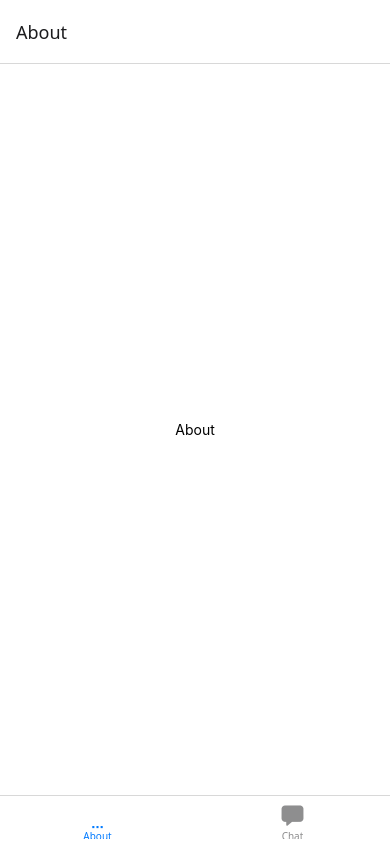
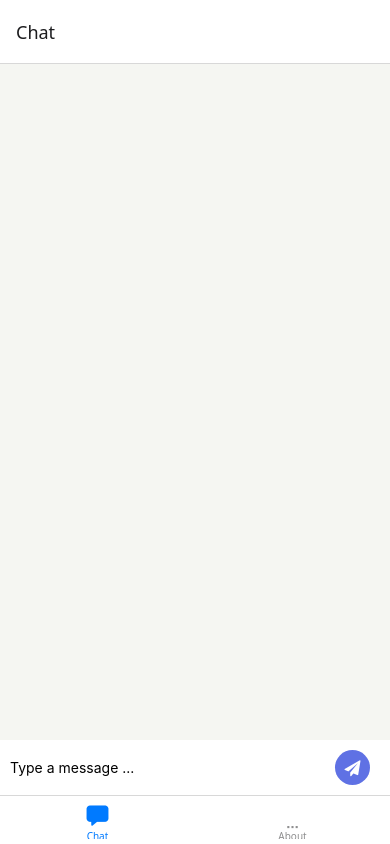
Before and after one commit to hadihaha/Wnote, a React Native app: screen / in a window 390 px wide. Built offline with nearby package versions, Linux system fonts and the light colour scheme.

Commit message:
Revert "Update MainNavigator.js"
This reverts commit 11905aedb0fa2558cc2a5751ba2f0d7e8f31722f.

```diff
--- a/components/MainNavigator.js
+++ b/components/MainNavigator.js
@@ -11,6 +11,14 @@ const Tab = createBottomTabNavigator();
 const MainNavigator = () => {
    return (
       <Tab.Navigator>
+         <Tab.Screen name="Chat" component={Chatbot} options={
+            {
+                tabBarIcon: ({color ,size}) => {
+
+                   return (<Ionicons name="chatbox" size={size} color={color} />)
+                }
+            }
+         }/>
          <Tab.Screen name="About" component={About} options={
             {
                 tabBarIcon: ({color , size}) => {
@@ -19,17 +27,6 @@ const MainNavigator = () => {
                 }
             }
          }   />
-         <Tab.Screen name="Chat" component={Chatbot} options={
-            {
-                tabBarIcon: ({color ,size}) => {
-
-                   return (<Ionicons name="chatbox" size={size} color={color} />)
-                }
-            }
-         }/>
-
-
-
       </Tab.Navigator>
    );
 }
```
